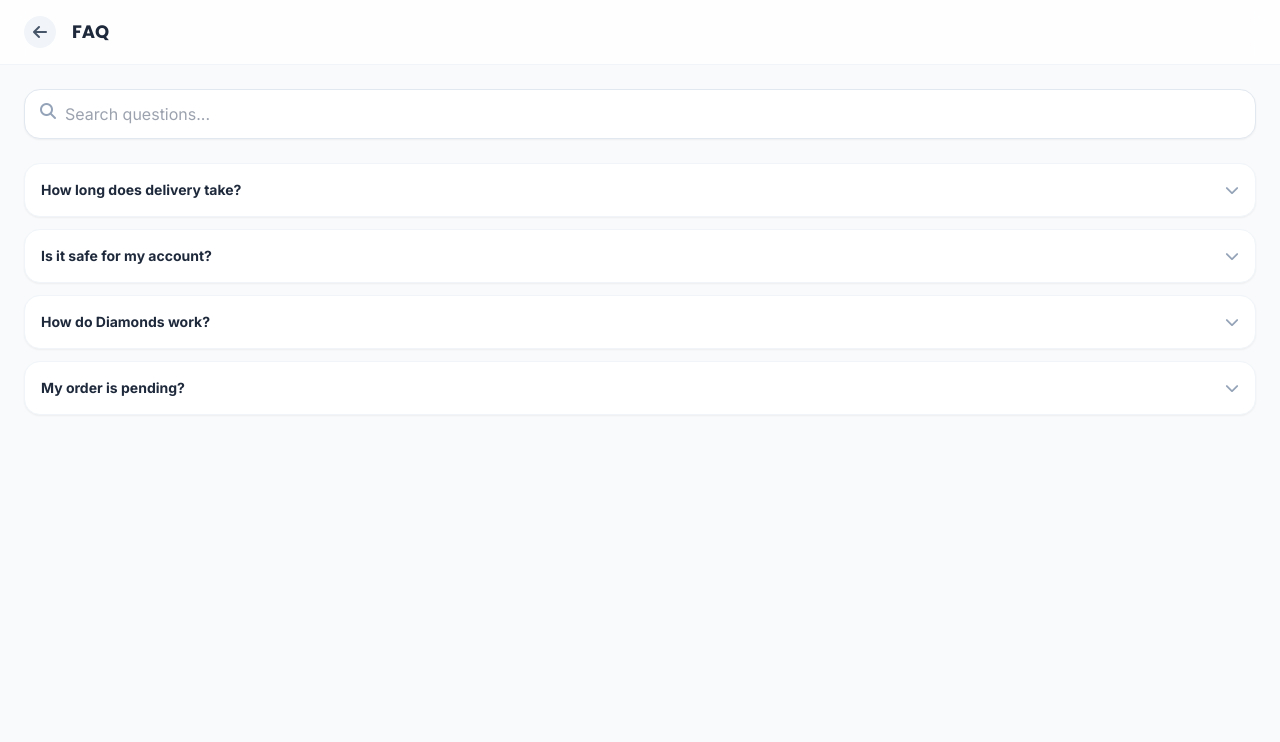
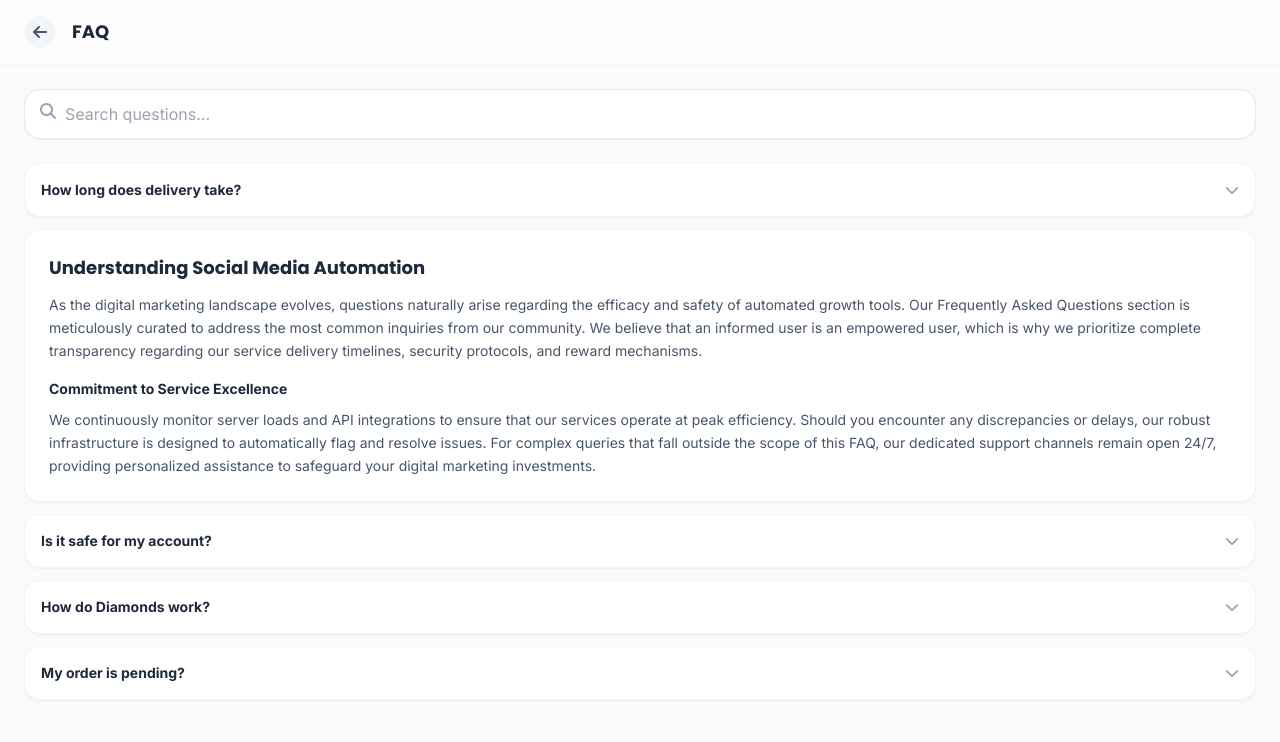
Before and after one commit to jahidul9957/extragrowth, a Django app: page /faq/ in a window 1280 px wide. Shown: the top 742 px of the page. Before the commit the page ends 416 px from the top, so only its background shows below. Run offline with Django 4.2, Linux system fonts and the light colour scheme; some libraries are stand-ins or nearby versions.

Commit message:
Update faq.html

```diff
--- a/core/templates/core/faq.html
+++ b/core/templates/core/faq.html
@@ -38,6 +38,13 @@
                     <p class="text-xs text-slate-500">Most services start instantly. Full delivery usually takes between 5 to 30 minutes depending on the server load.</p>
                 </div>
             </div>
+        <div class="mt-10 bg-white p-6 rounded-2xl shadow-sm border border-slate-100 text-slate-600 text-sm leading-relaxed">
+            <h3 class="text-lg font-poppins font-bold text-slate-800 mb-3">Understanding Social Media Automation</h3>
+            <p class="mb-4">As the digital marketing landscape evolves, questions naturally arise regarding the efficacy and safety of automated growth tools. Our Frequently Asked Questions section is meticulously curated to address the most common inquiries from our community. We believe that an informed user is an empowered user, which is why we prioritize complete transparency regarding our service delivery timelines, security protocols, and reward mechanisms.</p>
+
+            <h3 class="text-md font-bold text-slate-800 mb-2">Commitment to Service Excellence</h3>
+            <p>We continuously monitor server loads and API integrations to ensure that our services operate at peak efficiency. Should you encounter any discrepancies or delays, our robust infrastructure is designed to automatically flag and resolve issues. For complex queries that fall outside the scope of this FAQ, our dedicated support channels remain open 24/7, providing personalized assistance to safeguard your digital marketing investments.</p>
+        </div>
 
             <div class="faq-item bg-white rounded-2xl shadow-sm border border-slate-100 p-4 cursor-pointer" onclick="toggleFaq(this)">
                 <div class="flex justify-between items-center">
```
